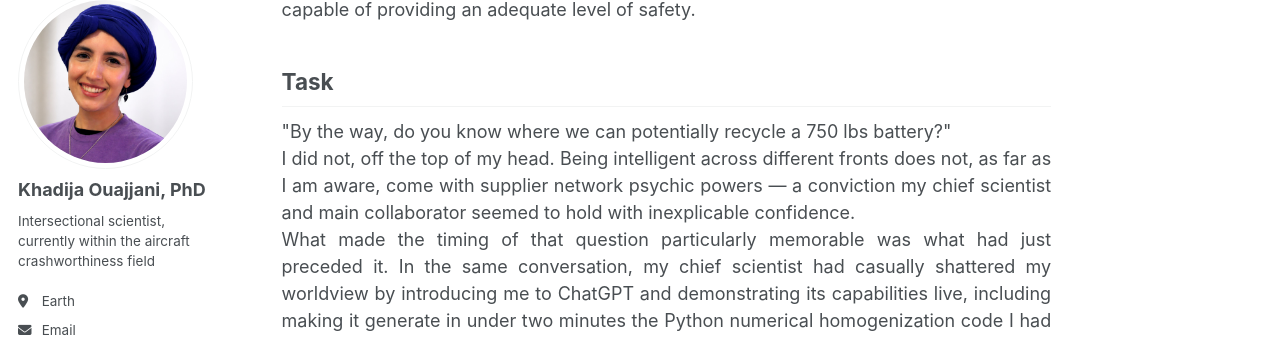
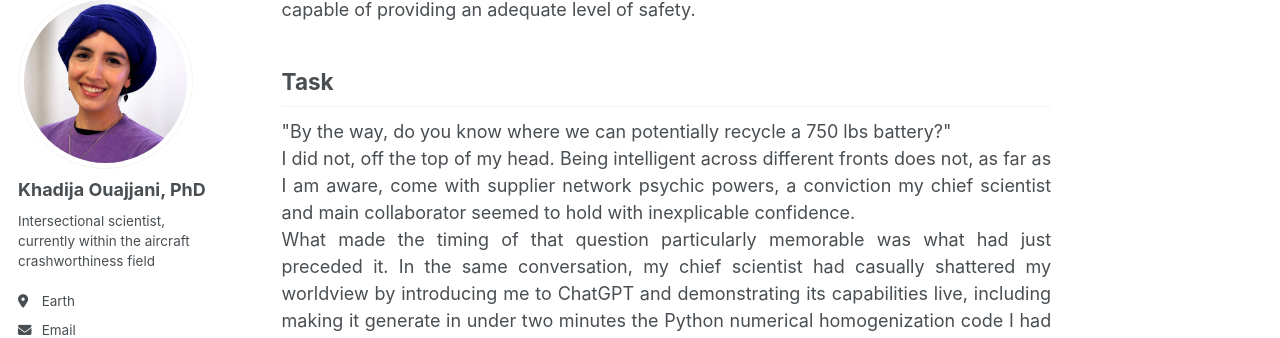
Before and after one commit to drko-curius/drko-curius.github.io, a Jekyll site: the page built from _posts/2023-02-28-eVTOLBatteryDrop.md, in a window 1280 px wide and 900 px high, scrolled down 598 px. Shown: the part 112-450 px from the top of the window. Built offline with Jekyll 4.4.1, drawn with Linux system fonts in a browser that asks for light colours; some web fonts are replaced.

```diff
--- a/_posts/2023-02-28-eVTOLBatteryDrop.md
+++ b/_posts/2023-02-28-eVTOLBatteryDrop.md
@@ -35,7 +35,7 @@ The test was part of an ongoing research program on the Integrated Crashworthine
 
 "By the way, do you know where we can potentially recycle a 750 lbs battery?"<br/>
 
-I did not, off the top of my head. Being intelligent across different fronts does not, as far as I am aware, come with supplier network psychic powers — a conviction my chief scientist and main collaborator seemed to hold with inexplicable confidence. <br/>
+I did not, off the top of my head. Being intelligent across different fronts does not, as far as I am aware, come with supplier network psychic powers, a conviction my chief scientist and main collaborator seemed to hold with inexplicable confidence. <br/>
 
 What made the timing of that question particularly memorable was what had just preceded it. In the same conversation, my chief scientist had casually shattered my worldview by introducing me to ChatGPT and demonstrating its capabilities live, including making it generate in under two minutes the Python numerical homogenization code I had spent eight months of my Master's degree building. That being said, one worldview collapses so another can rise, and I had already been preparing for the AI wave by taking a neural network course taught by my new advisor, and investigating machine learning applications within my PhD research, so the blow landed on reasonably prepared ground. <br/>
 
```
